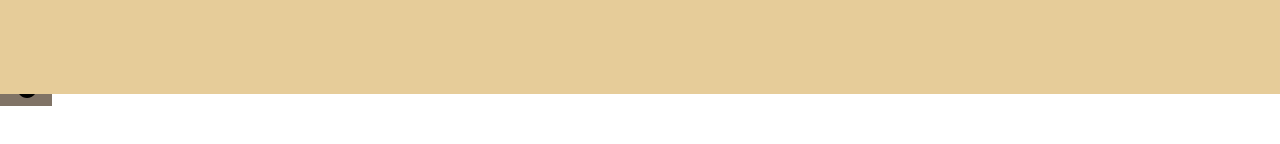
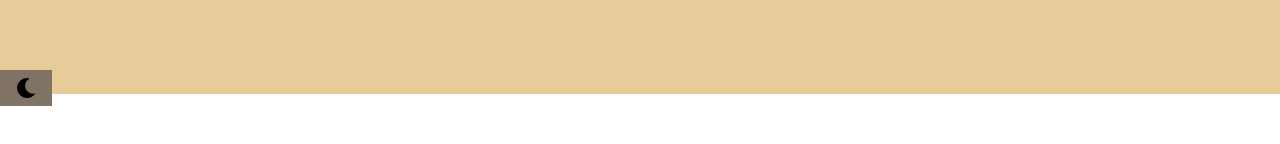
Before and after one commit to Mahyab/productTodo, a React (Vite) app: page / in a window 1280 px wide. Shown: the part 330-474 px from the top of the page. Built offline with nearby package versions, Linux system fonts and the light colour scheme.

Commit message:
add z-index to darkmode btn

```diff
--- a/src/components/darkmode/DarkModeBtn.tsx
+++ b/src/components/darkmode/DarkModeBtn.tsx
@@ -9,7 +9,7 @@ export default function DarkModebtn() {
             {document.documentElement.classList.contains("dark") ? setDarkClass(true) :  setDarkClass(false)}
     }
     return(
-        <button onClick={handleToggleThem} className={`${darkClass ? "bg-yellow px-1 ": "bg-custom_brown px-2"} inline-block fixed top-1/2  py-2 rounded-full`}>
+        <button onClick={handleToggleThem} className={`${darkClass ? "bg-yellow px-1 ": "bg-custom_brown px-2"} z-10 inline-block fixed top-1/2  py-2 rounded-full`}>
           <div className="flex justify-center items-center transition-all">
             {/* <span>{darkClass ? 'light' : 'dark'}</span> */}
             <span className=" transition-all hover:scale-125 mx-2">{darkClass ? <WiDaySunny  fontSize="25px"/>: <FaMoon fontSize="20px"/>}</span>
```
